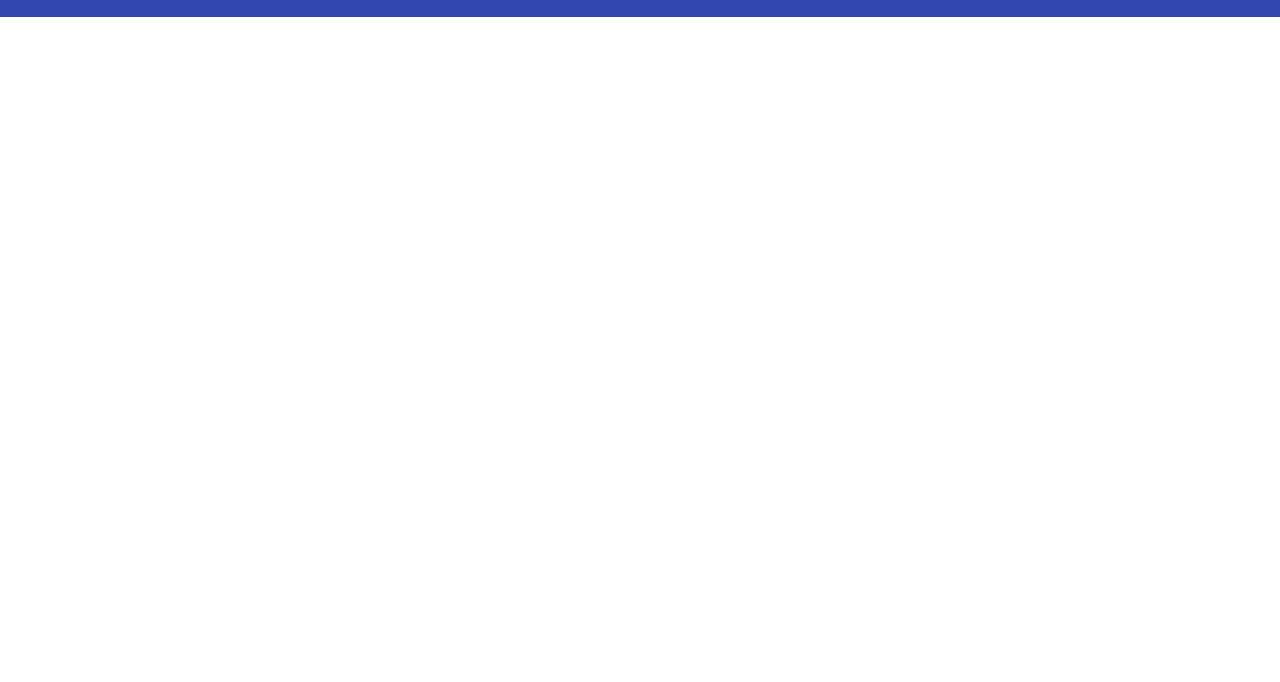
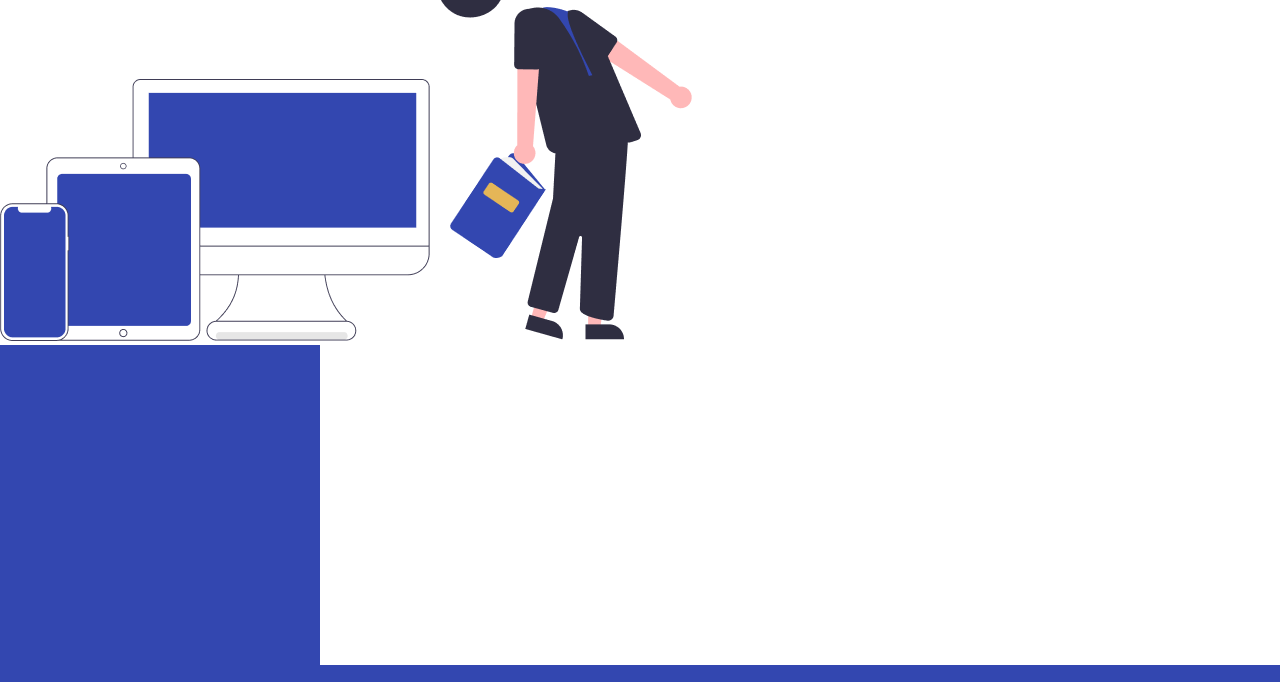
Before and after one commit to leandrodosreis/Lion-School, a plain HTML site: page index.html in a window 1280 px wide. Shown: the part 256-938 px from the top of the page. Before the commit the page ends 800 px from the top, so only its background shows below. Drawn offline with Linux system fonts and the light colour scheme.

Commit message:
transicao de telas

```diff
--- a/css/style.css
+++ b/css/style.css
@@ -54,3 +54,20 @@
 .textoInicial{
     font-size: 3rem;
 }
+
+.btnDS{
+    display: flex;
+    border: none;
+    cursor: pointer;
+    padding: 5rem 10rem;
+    background-color: #3347B0;
+}
+
+.btnRedes{
+    display: flex;
+    border: none;
+    cursor: pointer;
+    font-size: 0.88rem;
+    padding: 5rem 10rem;
+    background-color: #3347B0;
+}
--- /dev/null
+++ b/js/desenvolvimento.js
@@ -0,0 +1,18 @@
+export async function criarDesenvolvimento(){
+
+    const texto = document.createElement('div')
+    texto.className = 'textoInicial'
+    texto.textContent = 'Escolha um curso para gerenciar'
+
+    const main = document.getElementById('main')
+
+
+    const imageEletronic = document.createElement('img')
+    imageEletronic.className = 'aparelhos'
+    imageEletronic.src = "../img/devices.png"
+
+
+    main.append(texto, imageEletronic)
+
+    return main
+}
--- a/js/home.js
+++ b/js/home.js
@@ -6,10 +6,27 @@
     texto.className = 'textoInicial'
     texto.textContent = 'Escolha um curso para gerenciar'
 
-    const image = document.createElement('img')
-    image.className = 'aparelhos'
-    image.src = "../img/devices.png"
-    document.main.appendChild(image)
+    const main = document.getElementById('main')
 
-    return texto
+
+    const imageEletronic = document.createElement('img')
+    imageEletronic.className = 'aparelhos'
+    imageEletronic.src = "../img/devices.png"
+
+
+    const imageWoman = document.createElement('img')
+    imageWoman.className = 'woman'
+    imageWoman.src = "../img/studant (1).png"
+
+    const btnDS = document.createElement('button')
+    btnDS.className = 'btnDS'
+    btnDS.onclick = () => renderizarPagina('desenvolvimento')
+
+    const btnRedes = document.createElement('button')
+    btnRedes.className = 'btnRedes'
+    btnRedes.onclick = () => renderizarPagina('desenvolvimento')
+
+    main.append(texto, imageEletronic,imageWoman, btnDS, btnRedes)
+
+    return main
 }
--- a/main.js
+++ b/main.js
@@ -1,11 +1,17 @@
 'use strict'
 
+import { criarDesenvolvimento } from "./js/desenvolvimento.js"
 import { criarHome } from "./js/home.js"
 
 const paginas = {
     home: {
         titulo: '',
         renderizar: criarHome,
+        mostrarHeader: false
+    },
+    desenvolvimento: {
+        titulo: '',
+        renderizar: criarDesenvolvimento,
         mostrarHeader: false
     }
 }
```
Also changed, not shown: img/studant (1).png (added).
